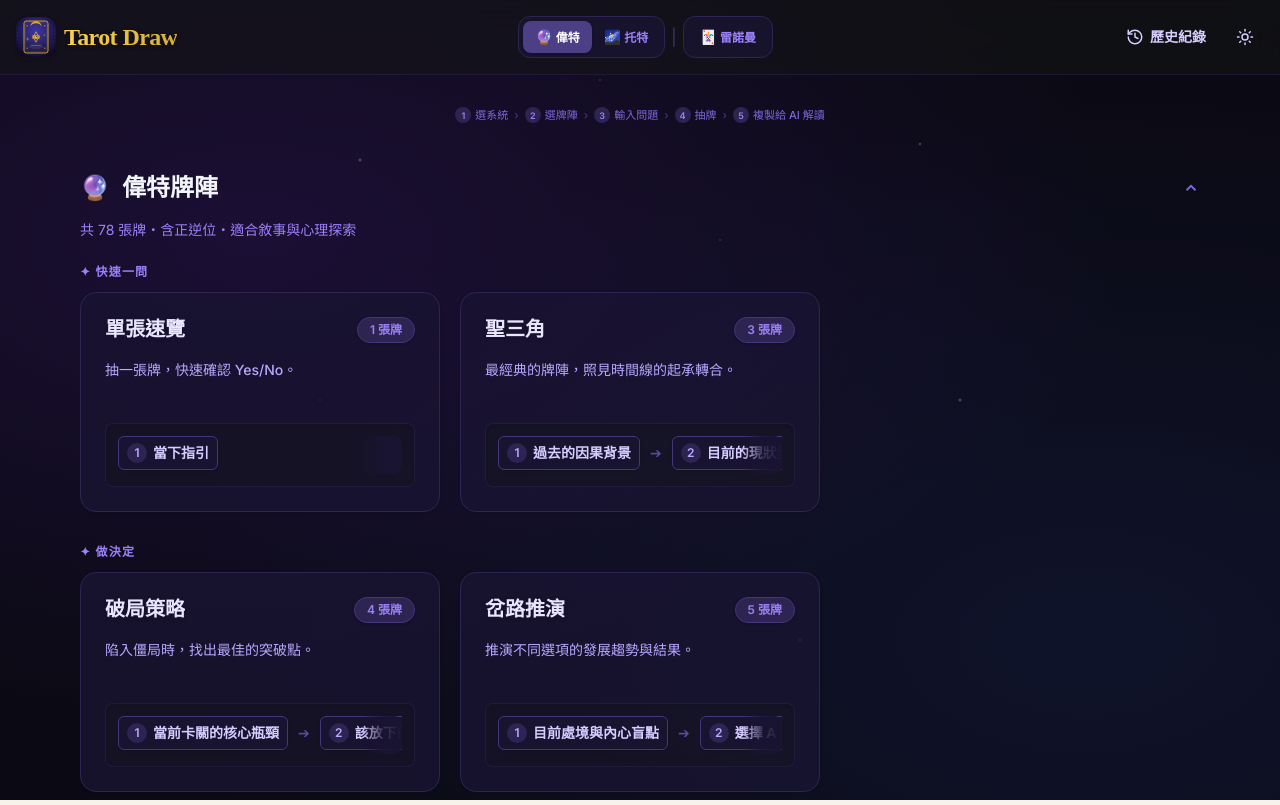
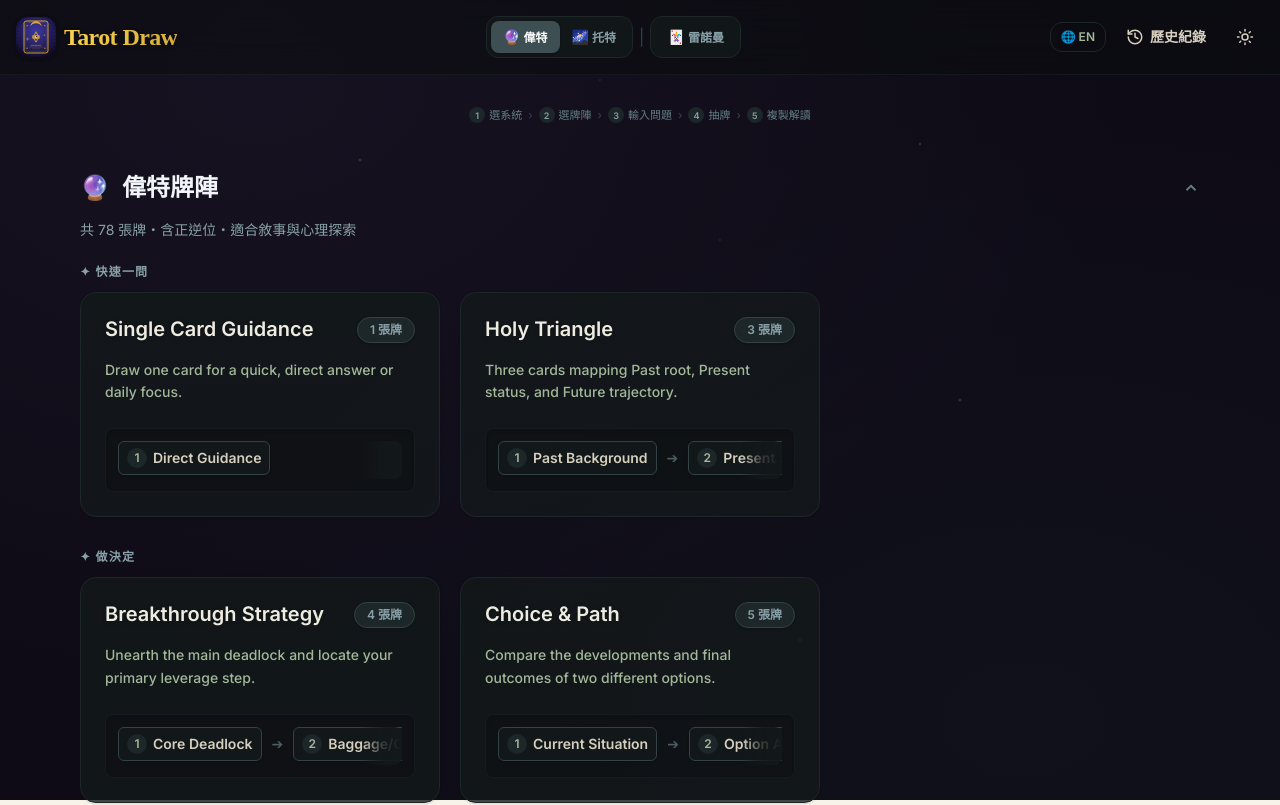
Before and after one commit to dodododora/Tarot-Draw, a React (Vite) app: page / in a window 1280 px wide. Shown: the top 805 px of the page. Built offline with nearby package versions, Linux system fonts and the light colour scheme.

Commit message:
design: upgrade to dusk violet & warm oatmeal parchment palette, implement lightweight language toggle

```diff
--- a/src/App.tsx
+++ b/src/App.tsx
@@ -71,14 +71,14 @@ const GlobalBackground = ({ theme }: { theme: 'light' | 'dark' }) => (
   <div className="fixed inset-0 pointer-events-none -z-10 transition-colors duration-700 overflow-hidden"
     style={{
       background: theme === 'dark'
-        ? 'radial-gradient(ellipse at 20% 30%, #4c1d9540 0%, transparent 60%), radial-gradient(ellipse at 85% 80%, #1e3a8a30 0%, transparent 60%), #0b0a14'
-        : 'radial-gradient(ellipse at 50% 0%, #fde04720 0%, transparent 70%), #f7f3e8'
+        ? 'radial-gradient(ellipse at 20% 10%, #29213850 0%, transparent 60%), radial-gradient(ellipse at 80% 90%, #17242a40 0%, transparent 60%), #0e0b16'
+        : 'radial-gradient(ellipse at 50% 0%, #cfab7a15 0%, transparent 70%), #f6f3eb'
     }}
   >
     {/* Subtle star dots — dark only */}
     {theme === 'dark' && (
       <svg className="absolute inset-0 w-full h-full" viewBox="0 0 1000 1000" xmlns="http://www.w3.org/2000/svg">
-        <g fill="#e0e7ff" opacity="0.25">
+        <g fill="#e0e7ff" opacity="0.15">
           <circle cx="150" cy="200" r="2" />
           <circle cx="850" cy="180" r="1.5" />
           <circle cx="700" cy="800" r="2.5" />
@@ -267,6 +267,11 @@ function ScrollToTop() {
 
 export default function App() {
   const [mode, setMode] = useState<'waite' | 'lenormand' | 'thoth'>('waite');
+  const [lang, setLang] = useState<'zh' | 'en'>(() => {
+    return (localStorage.getItem('tarot_lang') as 'zh' | 'en') || 'zh';
+  });
+  const t = (zh: string, en: string) => (lang === 'zh' ? zh : en);
+
   const [gtQuerent, setGtQuerent] = useState<'woman' | 'man'>('woman');
   const [gtPartner, setGtPartner] = useState<'opposite' | 'same' | 'none'>('opposite');
   const [gtTheme, setGtTheme] = useState<'general' | 'love' | 'career' | 'money' | 'health'>('general');
@@ -351,21 +356,21 @@ export default function App() {
     const spreads = masterPool.filter(s => allowedIds.includes(s.id));
     const cats = mode === 'waite'
       ? [
-        { label: '✦ 快速一問', ids: ['single', 'waite-triangle'] },
-        { label: '✦ 做決定', ids: ['breakthrough', 'choice'] },
-        { label: '✦ 關係與他人', ids: ['now-connect', 'lovers-pyramid', 'reconciliation', 'attraction', 'rel-seasons', 'mirror'] },
-        { label: '✦ 深入探索', ids: ['celtic', 'cycle', 'hero', 'resource'] },
+        { label: t('✦ 快速一問', '✦ Quick Guide'), ids: ['single', 'waite-triangle'] },
+        { label: t('✦ 做決定', '✦ Decisions'), ids: ['breakthrough', 'choice'] },
+        { label: t('✦ 關係與他人', '✦ Relationships'), ids: ['now-connect', 'lovers-pyramid', 'reconciliation', 'attraction', 'rel-seasons', 'mirror'] },
+        { label: t('✦ 深入探索', '✦ Deep Dive'), ids: ['celtic', 'cycle', 'hero', 'resource'] },
       ]
       : [
-        { label: '✦ 快速一問', ids: ['single', 'waite-triangle'] },
-        { label: '✦ 做決定', ids: ['breakthrough', 'choice'] },
-        { label: '✦ 關係與他人', ids: ['now-connect', 'lovers-pyramid', 'reconciliation', 'energy-resonance', 'mirror-mirror', 'mirror'] },
-        { label: '✦ 深入探索', ids: ['johari', 'cycle', 'iceberg', 'resource', 'elements'] },
+        { label: t('✦ 快速一問', '✦ Quick Guide'), ids: ['single', 'waite-triangle'] },
+        { label: t('✦ 做決定', '✦ Decisions'), ids: ['breakthrough', 'choice'] },
+        { label: t('✦ 關係與他人', '✦ Relationships'), ids: ['now-connect', 'lovers-pyramid', 'reconciliation', 'energy-resonance', 'mirror-mirror', 'mirror'] },
+        { label: t('✦ 深入探索', '✦ Deep Dive'), ids: ['johari', 'cycle', 'iceberg', 'resource', 'elements'] },
       ];
     return cats
       .map(({ label, ids }) => ({ label, catSpreads: spreads.filter(s => ids.includes(s.id)) }))
       .filter(c => c.catSpreads.length > 0);
-  }, [mode]);
+  }, [mode, lang]);
 
   // Memoized drawnCards partitions — filter once, reuse everywhere in result view
   const { mainCards, extraCards, hasExtraCards } = React.useMemo(() => {
@@ -1185,7 +1190,7 @@ ${themeNote}
         {isShuffling && <ShuffleOverlay question={question} mode={mode} />}
       </AnimatePresence>
       {/* Navbar */}
-      <nav className="sticky top-0 z-50 bg-white/60 dark:bg-mystic-950/50 backdrop-blur-xl border-b border-white/20 dark:border-mystic-800/50 px-4 py-4 flex justify-between items-center transition-colors duration-500">
+      <nav className="sticky top-0 z-50 bg-white/60 dark:bg-mystic-950/50 backdrop-blur-xl border-b border-stone-200/60 dark:border-mystic-800/50 px-4 py-4 flex justify-between items-center transition-colors duration-500">
         <div
           className="flex items-center gap-2 cursor-pointer group"
           onClick={() => navigate('/')}
@@ -1204,7 +1209,7 @@ ${themeNote}
                 : 'text-stone-500 dark:text-mystic-400 hover:text-stone-700 dark:hover:text-mystic-200'
                 }`}
             >
-              🔮<span className="text-[10px] sm:text-xs"> 偉特</span>
+              🔮<span className="text-[10px] sm:text-xs"> {t("偉特", "Waite")}</span>
             </button>
             <button
               onClick={() => { setMode('thoth'); navigate('/'); setSelectedSpread(null); trackEvent('select_system', { system: 'thoth' }); }}
@@ -1213,7 +1218,7 @@ ${themeNote}
                 : 'text-stone-500 dark:text-mystic-400 hover:text-stone-700 dark:hover:text-mystic-200'
                 }`}
             >
-              🌌<span className="text-[10px] sm:text-xs"> 托特</span>
+              🌌<span className="text-[10px] sm:text-xs"> {t("托特", "Thoth")}</span>
             </button>
           </div>
 
@@ -1229,16 +1234,28 @@ ${themeNote}
                 : 'text-stone-500 dark:text-mystic-400 hover:text-stone-700 dark:hover:text-mystic-200'
                 }`}
             >
-              🃏<span className="text-[10px] sm:text-xs"> 雷諾曼</span>
+              🃏<span className="text-[10px] sm:text-xs"> {t("雷諾曼", "Lenormand")}</span>
             </button>
           </div>
         </div>
         <div className="flex items-center gap-1 sm:gap-2">
+          {/* Language toggle */}
+          <button
+            onClick={() => {
+              const nextLang = lang === 'zh' ? 'en' : 'zh';
+              setLang(nextLang);
+              localStorage.setItem('tarot_lang', nextLang);
+              trackEvent('toggle_lang', { lang: nextLang });
+            }}
+            className="px-2.5 py-1.5 rounded-xl border border-stone-200 dark:border-mystic-800 hover:bg-stone-300/50 dark:hover:bg-mystic-800/50 transition-colors text-xs font-bold text-stone-600 dark:text-mystic-300 select-none"
+          >
+            {lang === 'zh' ? '🌐 EN' : '🌐 中文'}
+          </button>
           <button
             onClick={() => { setIsHistoryOpen(true); trackEvent('open_history'); }}
             className="flex items-center gap-1.5 px-3 py-2 rounded-xl hover:bg-stone-300/50 dark:hover:bg-mystic-800/50 transition-colors text-sm font-semibold text-stone-700 dark:text-mystic-200"
           >
-            <History size={18} /> <span className="hidden sm:inline">歷史紀錄</span>
+            <History size={18} /> <span className="hidden sm:inline">{t("歷史紀錄", "History")}</span>
           </button>
           <button
             onClick={() => { toggleTheme(); trackEvent('toggle_theme', { theme: theme === 'light' ? 'dark' : 'light' }); }}
@@ -1266,15 +1283,15 @@ ${themeNote}
                 <div className="overflow-x-auto [&::-webkit-scrollbar]:hidden [-ms-overflow-style:none] [scrollbar-width:none]">
                   <div className="flex items-center justify-start sm:justify-center gap-1.5 text-[11px] font-medium text-slate-500 dark:text-mystic-500 min-w-max mx-auto px-1">
                     {[
-                      { n: '1', label: '選系統' },
-                      { n: '2', label: '選牌陣' },
-                      { n: '3', label: '輸入問題' },
-                      { n: '4', label: '抽牌' },
-                      { n: '5', label: '複製給 AI 解讀' },
+                      { n: '1', label: t('選系統', 'System') },
+                      { n: '2', label: t('選牌陣', 'Spread') },
+                      { n: '3', label: t('輸入問題', 'Question') },
+                      { n: '4', label: t('抽牌', 'Draw') },
+                      { n: '5', label: t('複製解讀', 'Reading') },
                     ].map(({ n, label }, i, arr) => (
                       <React.Fragment key={n}>
-                        <span className="flex items-center gap-1">
-                          <span className="w-4 h-4 rounded-full bg-amber-100 dark:bg-mystic-800 text-amber-700 dark:text-mystic-400 flex items-center justify-center text-[9px] font-bold shrink-0">{n}</span>
+                        <span className="flex items-center gap-1 text-slate-500 dark:text-mystic-500">
+                          <span className="w-4 h-4 rounded-full bg-stone-100 dark:bg-mystic-800 text-stone-600 dark:text-mystic-400 flex items-center justify-center text-[9px] font-bold shrink-0">{n}</span>
                           {label}
                         </span>
                         {i < arr.length - 1 && <span className="text-slate-300 dark:text-mystic-700">›</span>}
@@ -1292,20 +1309,21 @@ ${themeNote}
                     >
                       <div className="flex items-center gap-3">
                         <span className="text-2xl">🃏</span>
-                        <h2 className="text-2xl font-bold text-slate-800 dark:text-slate-100 font-serif-tc">雷諾曼牌陣</h2>
+                        <h2 className="text-2xl font-bold text-slate-800 dark:text-slate-100 font-serif-tc">{t("雷諾曼牌陣", "Lenormand Spreads")}</h2>
                       </div>
                       <span className={`text-stone-400 dark:text-mystic-500 transition-transform duration-300 ${isBuiltinOpen ? 'rotate-180' : ''}`}>
                         <svg width="18" height="18" viewBox="0 0 24 24" fill="none" stroke="currentColor" strokeWidth="2.5"><path d="M6 9l6 6 6-6" /></svg>
                       </span>
                     </div>
                     <div className={`overflow-hidden transition-all duration-300 ease-in-out ${isBuiltinOpen ? 'max-h-[2000px] opacity-100 mt-4' : 'max-h-0 opacity-0 mt-0'}`}>
-                      <p className="text-sm text-slate-500 dark:text-mystic-400 mb-6">共 36 張牌・無正逆位・著重具體事件與組合連讀</p>
+                      <p className="text-sm text-slate-500 dark:text-mystic-400 mb-6">{t("共 36 張牌・無正逆位・著重具體事件與組合連讀", "36 cards · No reversals · Event and combination oriented")}</p>
                       <div className="grid grid-cols-2 md:grid-cols-4 gap-3 sm:gap-4 mx-auto">
                         {LENORMAND_SPREADS.map((spread) => (
                           <SpreadCard
                             key={spread.id}
                             spread={spread}
                             onSelect={handleLenormandSpreadSelect}
+                            t={t}
                           />
                         ))}
                       </div>
@@ -1323,7 +1341,7 @@ ${themeNote}
                       <div className="flex items-center gap-3">
                         <span className="text-2xl">{mode === 'waite' ? '🔮' : '🌌'}</span>
                         <h2 className="text-2xl font-bold text-slate-800 dark:text-slate-100 font-serif-tc">
-                          {mode === 'waite' ? '偉特牌陣' : '托特牌陣'}
+                          {mode === 'waite' ? t('偉特牌陣', 'Waite Spreads') : t('托特牌陣', 'Thoth Spreads')}
                         </h2>
                       </div>
                       <span className={`text-stone-400 dark:text-mystic-500 transition-transform duration-300 ${isBuiltinOpen ? 'rotate-180' : ''}`}>
@@ -1333,8 +1351,8 @@ ${themeNote}
                     <div className={`overflow-hidden transition-all duration-300 ease-in-out ${isBuiltinOpen ? 'max-h-[2000px] opacity-100 mt-4' : 'max-h-0 opacity-0 mt-0'}`}>
                       <p className="text-sm text-slate-500 dark:text-mystic-400 mb-6">
                         {mode === 'waite'
-                          ? '共 78 張牌・含正逆位・適合敘事與心理探索'
-                          : '共 78 張牌・無逆位・著重能量狀態與深層解析'}
+                          ? t('共 78 張牌・含正逆位・適合敘事與心理探索', '78 cards · Reversals included · Narrative & psychological focus')
+                          : t('共 78 張牌・無逆位・著重能量狀態與深層解析', '78 cards · No reversals · Energy state & deep analytical focus')}
                       </p>
                       <div className="space-y-8">
                         {categorizedSpreads.map(({ label, catSpreads }) => (
@@ -1346,6 +1364,7 @@ ${themeNote}
                                   key={spread.id}
                                   spread={spread}
                                   onSelect={handleTarotSpreadSelect}
+                                  t={t}
                                 />
                               ))}
                             </div>
@@ -1368,7 +1387,7 @@ ${themeNote}
                       <div className="flex items-center gap-3">
                         <Edit2 className="text-stone-600 dark:text-mystic-500" size={24} />
                         <h2 className="text-2xl font-bold text-slate-800 dark:text-slate-100 font-serif-tc">
-                          我的牌陣
+                          {t("我的牌陣", "My Spreads")}
                           {customSpreads.length > 0 && (
                             <span className="ml-2 text-sm font-semibold text-stone-500 dark:text-mystic-500">{customSpreads.length}</span>
                           )}
@@ -1379,7 +1398,7 @@ ${themeNote}
                           onClick={(e) => { e.stopPropagation(); openAddModal(); }}
                           className="flex items-center gap-2 px-4 py-2 bg-stone-700 hover:bg-stone-600 dark:bg-gradient-to-r dark:from-mystic-600 dark:to-mystic-500 text-stone-50 dark:text-white rounded-lg transition-colors text-sm font-medium shadow-md dark:shadow-mystic-500/20"
                         >
-                          <Plus size={18} /> 新增牌陣
+                          <Plus size={18} /> {t("新增牌陣", "Add Spread")}
                         </button>
                         <span className={`text-stone-400 dark:text-mystic-500 transition-transform duration-300 ${isCustomOpen ? 'rotate-180' : ''}`}>
                           <svg width="18" height="18" viewBox="0 0 24 24" fill="none" stroke="currentColor" strokeWidth="2.5"><path d="M6 9l6 6 6-6" /></svg>
@@ -1393,12 +1412,12 @@ ${themeNote}
                         <div className="space-y-6">
                           {Object.entries(
                             customSpreads.reduce<Record<string, typeof customSpreads>>((acc, s) => {
-                              const key = s.category?.trim() || '其他';
+                              const key = s.category?.trim() || t('其他', 'Other');
                               acc[key] = acc[key] ? [...acc[key], s] : [s];
                               return acc;
                             }, {})
                           )
-                            .sort(([a], [b]) => a === '其他' ? 1 : b === '其他' ? -1 : a.localeCompare(b, 'zh'))
+                            .sort(([a], [b]) => a === t('其他', 'Other') ? 1 : b === t('其他', 'Other') ? -1 : a.localeCompare(b, 'zh'))
                             .map(([cat, spreads]) => (
                               <div key={cat}>
                                 <p className="text-xs font-bold text-stone-500 dark:text-mystic-400 uppercase tracking-widest mb-3">{cat}</p>
@@ -1411,6 +1430,7 @@ ${themeNote}
                                       onSelect={handleCustomSpreadSelect}
                                       onEdit={handleSpreadEdit}
                                       onDelete={handleSpreadDelete}
+                                      t={t}
                                     />
                                   ))}
                                 </div>
@@ -1420,7 +1440,7 @@ ${themeNote}
                         </div>
                       ) : (
                         <div className="text-center py-12 border-2 border-dashed border-slate-200 dark:border-mystic-800 rounded-xl text-slate-500 dark:text-mystic-400">
-                          <p>尚未建立自訂牌陣</p>
+                          <p>{t("尚未建立自訂牌陣", "No custom spreads created yet")}</p>
                         </div>
                       )}
                     </div>
@@ -2539,13 +2559,63 @@ ${themeNote}
   );
 }
 
-const SpreadCard = React.memo(function SpreadCard({ spread, isCustom, onSelect, onEdit, onDelete }: {
+const SPREAD_TRANSLATIONS: Record<string, { name: string; hint: string }> = {
+  'single': { name: 'Single Card Guidance', hint: 'Draw one card for a quick, direct answer or daily focus.' },
+  'waite-triangle': { name: 'Holy Triangle', hint: 'Three cards mapping Past root, Present status, and Future trajectory.' },
+  'cycle': { name: 'Transition Cycle', hint: 'Gain clarity on what is currently fading and what is beginning.' },
+  'breakthrough': { name: 'Breakthrough Strategy', hint: 'Unearth the main deadlock and locate your primary leverage step.' },
+  'choice': { name: 'Choice & Path', hint: 'Compare the developments and final outcomes of two different options.' },
+  'iceberg': { name: 'Subconscious Iceberg', hint: 'Expose hidden mental blocks, true desires, and defense systems.' },
+  'energy-resonance': { name: 'Energy Resonance', hint: 'Reveal the implicit energy exchange and mutual lesson between two paths.' },
+  'celtic': { name: 'Celtic Cross', hint: 'The most comprehensive classic 10-card layout for deep situation analysis.' },
+  'elements': { name: 'Four Elements Balance', hint: 'Audit the current state of your actions, emotions, mind, and physical life.' },
+  'now-connect': { name: 'Current Connection', hint: 'A pure reflection of how two hearts stand relative to each other right now.' },
+  'lovers-pyramid': { name: 'Lovers\' Pyramid', hint: 'Investigate your feelings, their thoughts, key friction points, and the final path.' },
+  'reconciliation': { name: 'Relationship Reconciliation', hint: 'Evaluate the root split causes, mutual desires, and the final likelihood of reunion.' },
+  'attraction': { name: 'Personal Attraction', hint: 'Map out the specific frequencies and relationship dynamics you are drawing.' },
+  'rel-seasons': { name: 'Relationship Seasons', hint: 'Identify the active seasonal cycle of your relationship and how to nourish it.' },
+  'len-36': { name: 'Grand Tableau', hint: 'Spread all 36 cards to read the complete grid of houses, lines, and futures.' }
+};
+
+const POSITION_TRANSLATIONS: Record<string, string[]> = {
+  'single': ['Direct Guidance'],
+  'waite-triangle': ['Past Background', 'Present Situation & Shift', 'Future Outcome & Advice'],
+  'cycle': ['Fading Old State', 'Sprouting New Opportunity', 'Core Challenge', 'What You Must Release', 'Strength to Carry Forward'],
+  'breakthrough': ['Core Deadlock', 'Baggage/Obstacle to Let Go', 'Breakthrough Opportunity', 'Next Action Step'],
+  'choice': ['Current Situation', 'Option A: Near Future', 'Option A: Outcome', 'Option B: Near Future', 'Option B: Outcome'],
+  'iceberg': ['Surface Behavior', 'Rational Belief', 'Deep Emotion', 'Core Value/Belief', 'Defense Mechanism', 'Integration Advice'],
+  'energy-resonance': ['My Deep Heart', 'Their Deep Heart', 'Relational Tension', 'Mutual Blindspot', 'Core Lesson'],
+  'celtic': [
+    'Core Situation', 'Direct Obstacle', 'Conscious Goal', 'Subconscious Root',
+    'Past Influences', 'Near Future', 'Self-Perception', 'External Environment',
+    'Hopes & Fears', 'Final Outcome'
+  ],
+  'elements': ['Fire (Action & Passion)', 'Water (Emotion & Flow)', 'Air (Intellect & Communication)', 'Earth (Resource & Material)'],
+  'now-connect': ['Relational State', 'My Mindset', 'Their Mindset'],
+  'lovers-pyramid': ['Your State & Heart', 'Their State & Heart', 'Interaction/Obstacles', 'Future Direction'],
+  'reconciliation': ['Core Cause of Split', 'Your True Attachment', 'Their Current Heart', 'Key Reconnect Block', 'Future Path/Reunion Opportunity']
+};
+
+const SpreadCard = React.memo(function SpreadCard({ spread, isCustom, onSelect, onEdit, onDelete, t }: {
   spread: Spread;
   isCustom?: boolean;
   onSelect: (spread: Spread) => void;
   onEdit?: (spread: Spread, e: MouseEvent) => void;
   onDelete?: (spread: Spread, e: MouseEvent) => void;
+  t: (zh: string, en: string) => string;
 }) {
+  const translatedSpread = React.useMemo(() => {
+    const trans = SPREAD_TRANSLATIONS[spread.id];
+    const posTrans = POSITION_TRANSLATIONS[spread.id];
+    if (!trans) return spread;
+    return {
+      ...spread,
+      name: trans.name,
+      hint: trans.hint,
+      positions: posTrans || spread.positions
+    };
+  }, [spread, t]);
+
   return (
     <div
       onClick={() => onSelect(spread)}
@@ -2553,16 +2623,16 @@ const SpreadCard = React.memo(function SpreadCard({ spread, isCustom, onSelect,
     >
       <div className="flex justify-between items-start mb-2 sm:mb-4 relative z-10 gap-2">
         <h3 className="text-base sm:text-xl font-bold text-stone-800 dark:text-mystic-100 group-hover:text-stone-600 dark:group-hover:text-mystic-300 transition-colors drop-shadow-sm leading-tight line-clamp-2">
-          {spread.name}
+          {translatedSpread.name}
         </h3>
         <span className="shrink-0 px-2 sm:px-3 py-1 bg-stone-100 dark:bg-mystic-800 text-stone-600 dark:text-mystic-400 text-[10px] sm:text-xs font-bold rounded-full border border-stone-200 dark:border-mystic-700 shadow-sm whitespace-nowrap">
-          {spread.count} 張牌
+          {translatedSpread.count} {t("張牌", "Cards")}
         </span>
       </div>
 
       {/* Hint (Theory/Description) */}
       <p className="text-xs sm:text-sm text-slate-600 dark:text-mystic-300 line-clamp-2 mb-4 sm:mb-6 relative z-10 font-medium leading-relaxed">
-        {spread.hint || `自訂牌陣 · ${spread.count} 張`}
+        {translatedSpread.hint || t(`自訂牌陣 · ${translatedSpread.count} 張`, `Custom · ${translatedSpread.count} Cards`)}
       </p>
 
       {/* Positions Area (Horizontal Scroll) */}
@@ -2572,7 +2642,7 @@ const SpreadCard = React.memo(function SpreadCard({ spread, isCustom, onSelect,
           <div className="absolute right-0 top-0 bottom-0 w-10 bg-gradient-to-l from-stone-50 dark:from-mystic-900 via-stone-50/80 dark:via-mystic-900/80 to-transparent pointer-events-none z-10 rounded-r-lg" />
 
           <div className="flex items-center gap-2.5 overflow-x-auto pb-1 pr-10 [&::-webkit-scrollbar]:hidden [-ms-overflow-style:none] [scrollbar-width:none]">
-            {spread.positions.map((pos, idx) => (
+            {translatedSpread.positions.map((pos, idx) => (
               <div key={idx} className="flex items-center gap-2.5 shrink-0">
                 <div className="flex items-center gap-1.5 px-2 py-1.5 bg-white dark:bg-mystic-900/80 rounded-md text-slate-700 dark:text-mystic-200 text-xs sm:text-sm font-semibold whitespace-nowrap shadow-sm border border-stone-200 dark:border-mystic-700">
                   <span className="w-5 h-5 rounded-full bg-stone-100 dark:bg-mystic-800 text-stone-600 dark:text-mystic-300 flex items-center justify-center text-[10px] sm:text-xs">
@@ -2580,7 +2650,7 @@ const SpreadCard = React.memo(function SpreadCard({ spread, isCustom, onSelect,
                   </span>
                   {pos}
                 </div>
-                {idx < spread.positions.length - 1 && (
+                {idx < translatedSpread.positions.length - 1 && (
                   <span className="text-stone-300 dark:text-mystic-600 text-sm">➔</span>
                 )}
               </div>
--- a/src/index.css
+++ b/src/index.css
@@ -6,34 +6,34 @@
 @theme {
   --font-sans: "Inter", "Noto Sans TC", ui-sans-serif, system-ui, sans-serif;
   --font-serif-tc: "Noto Serif TC", serif;
-  --color-mystic-50: #f4f2ff;
-  --color-mystic-100: #eae5ff;
-  --color-mystic-200: #d6ccff;
-  --color-mystic-300: #b9a8ff;
-  --color-mystic-400: #9b81f9;
-  --color-mystic-500: #7c66dc;
-  --color-mystic-600: #5b4a9e;
-  --color-mystic-700: #43367a;
-  --color-mystic-800: #2d2451;
-  --color-mystic-900: #1a1433;
-  --color-mystic-950: #141614;
-  --color-gold-500: #d4af37;
-  --color-gold-400: #f1c40f;
+  --color-mystic-50: #f7f6f2; /* Warm chalk */
+  --color-mystic-100: #eeebe0; /* Warm sand */
+  --color-mystic-200: #d6cfbe; /* Muted sand */
+  --color-mystic-300: #a3b899; /* Muted Sage Green */
+  --color-mystic-400: #88a1a8; /* Muted Slate Cyan */
+  --color-mystic-500: #627e85; /* Medium Slate Cyan */
+  --color-mystic-600: #495e63; /* Dark Slate Cyan */
+  --color-mystic-700: #334246; /* Deep Spruce */
+  --color-mystic-800: #1d2629; /* Slate Charcoal */
+  --color-mystic-900: #13191b; /* Charcoal Spruce */
+  --color-mystic-950: #0a0d0e; /* Deep Obsidian Slate */
+  --color-gold-500: #cf9f74;   /* Copper Gold */
+  --color-gold-400: #dfc2a5;   /* Champagne Sand */
 }
 
 @layer base {
   html {
     /* Pre-paint background — script in index.html adds .dark before first paint */
-    background-color: #c8cdd4; /* light mode cool grey */
+    background-color: #f7f6f2; /* light mode warm chalk */
   }
   html.dark {
-    background-color: #141614; /* dark mode = mystic-950 */
+    background-color: #0a0d0e; /* dark mode = mystic-950 */
   }
   body {
-    @apply font-sans bg-transparent text-slate-900 transition-colors duration-500 min-h-screen bg-fixed relative overflow-x-hidden;
+    @apply font-sans bg-transparent text-stone-800 dark:text-stone-100 transition-colors duration-500 min-h-screen bg-fixed relative overflow-x-hidden;
   }
   .dark body {
-    @apply text-slate-100;
+    @apply text-stone-100;
   }
 }
 
```
